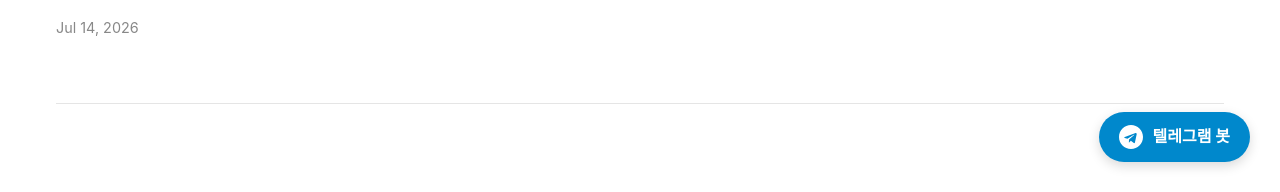
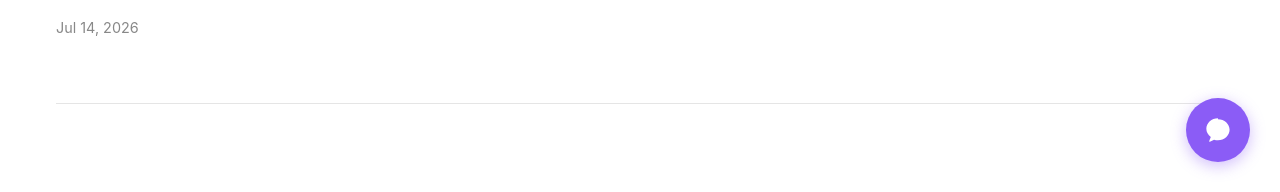
Before and after one commit to pandragun-sudo/Lumen-blog, an Astro site: page / in a window 1280 px wide. Shown: the part 608-800 px from the top of the page. Built offline with nearby package versions, Linux system fonts and the light colour scheme; Astro itself is replaced by a stand-in of ours; a web font is replaced by a local one.

Commit message:
style: change floating button to circular chat icon

```diff
--- a/src/components/Footer.astro
+++ b/src/components/Footer.astro
@@ -7,12 +7,11 @@ const today = new Date();
 		&copy; {today.getFullYear()} Lumen Insights. All rights reserved.
 	</div>
 
-	<!-- Floating Telegram Bot Button -->
-	<a href="https://t.me/LumenInsightsBot" target="_blank" rel="noopener noreferrer" class="floating-tg-btn">
-		<svg viewBox="0 0 24 24" width="24" height="24" fill="currentColor">
-			<path d="M12 0C5.373 0 0 5.373 0 12s5.373 12 12 12 12-5.373 12-12S18.627 0 12 0zm5.894 8.221l-1.97 9.28c-.145.658-.537.818-1.084.508l-3-2.21-1.446 1.394c-.14.18-.357.223-.548.223l.188-2.85 5.18-4.686c.223-.195-.054-.282-.346-.09l-6.405 4.032-2.76-.865c-.6-.195-.622-.6.125-.89l10.736-4.13c.49-.18.91.135.75.908z"/>
+	<!-- Floating Chat Button -->
+	<a href="https://t.me/LumenInsightsBot" target="_blank" rel="noopener noreferrer" class="floating-tg-btn" title="텔레그램 봇 문의하기">
+		<svg viewBox="0 0 24 24" width="28" height="28" fill="currentColor">
+			<path d="M12 2C6.477 2 2 6.03 2 11c0 2.84 1.5 5.38 3.82 7.04l-1.34 3.4c-.16.4.24.78.62.6l3.52-1.63c1.05.3 2.16.46 3.33.46 5.523 0 10-4.03 10-9s-4.477-9-10-9z"/>
 		</svg>
-		<span>텔레그램 봇</span>
 	</a>
 </footer>
 <style>
@@ -34,22 +33,22 @@ const today = new Date();
 		position: fixed;
 		bottom: 30px;
 		right: 30px;
-		background-color: #0088cc;
+		width: 64px;
+		height: 64px;
+		background-color: #8b5cf6;
 		color: white;
-		padding: 12px 20px;
-		border-radius: 50px;
+		border-radius: 50%;
 		display: flex;
+		justify-content: center;
 		align-items: center;
-		gap: 10px;
 		text-decoration: none;
-		font-weight: bold;
-		box-shadow: 0 4px 12px rgba(0, 0, 0, 0.15);
+		box-shadow: 0 4px 15px rgba(139, 92, 246, 0.4);
 		z-index: 1000;
 		transition: transform 0.2s ease, box-shadow 0.2s ease;
 	}
 	.floating-tg-btn:hover {
-		transform: translateY(-3px);
-		box-shadow: 0 6px 16px rgba(0, 0, 0, 0.2);
+		transform: translateY(-4px);
+		box-shadow: 0 6px 20px rgba(139, 92, 246, 0.6);
 	}
 	.floating-tg-btn svg {
 		flex-shrink: 0;
```
